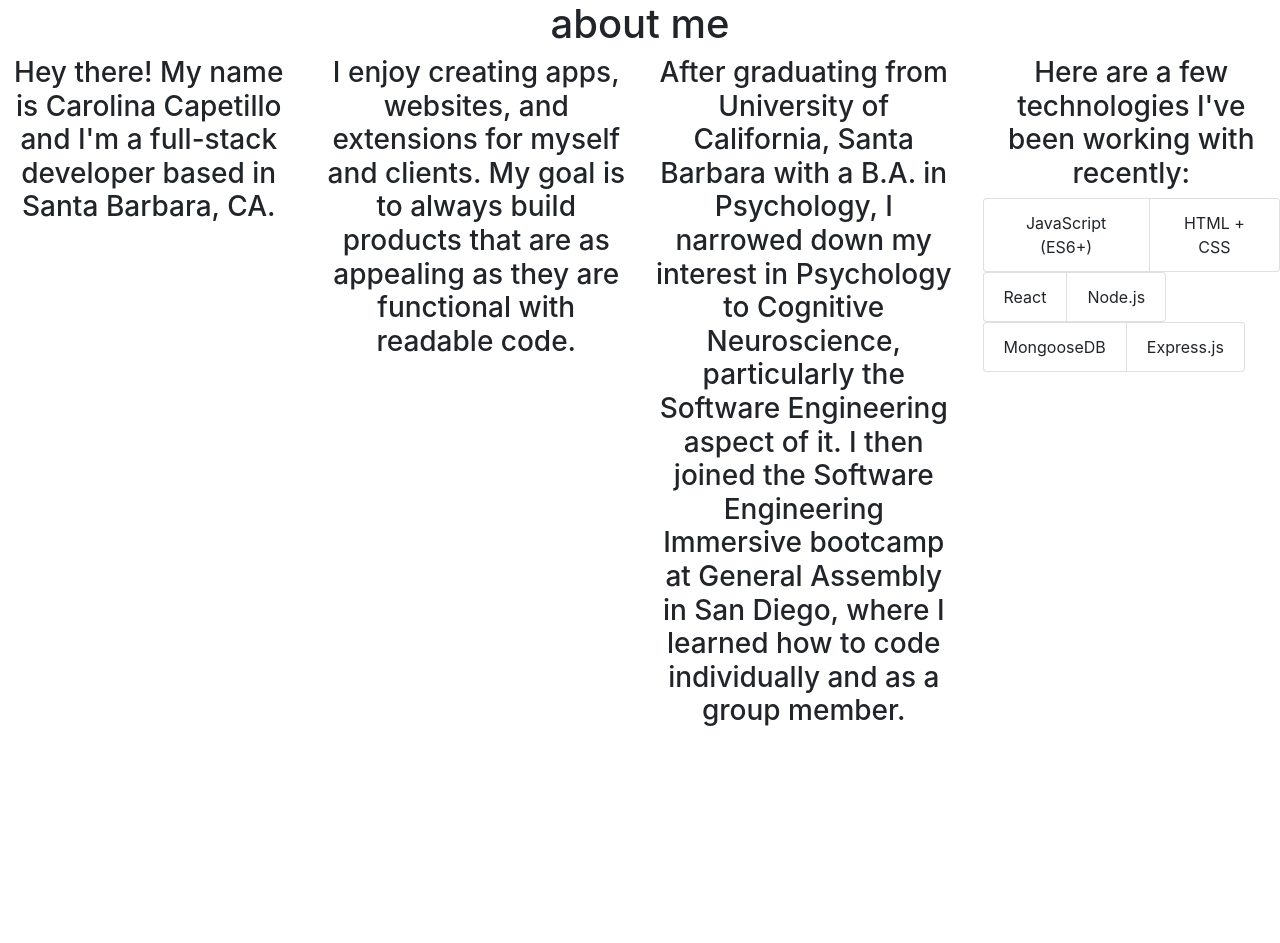
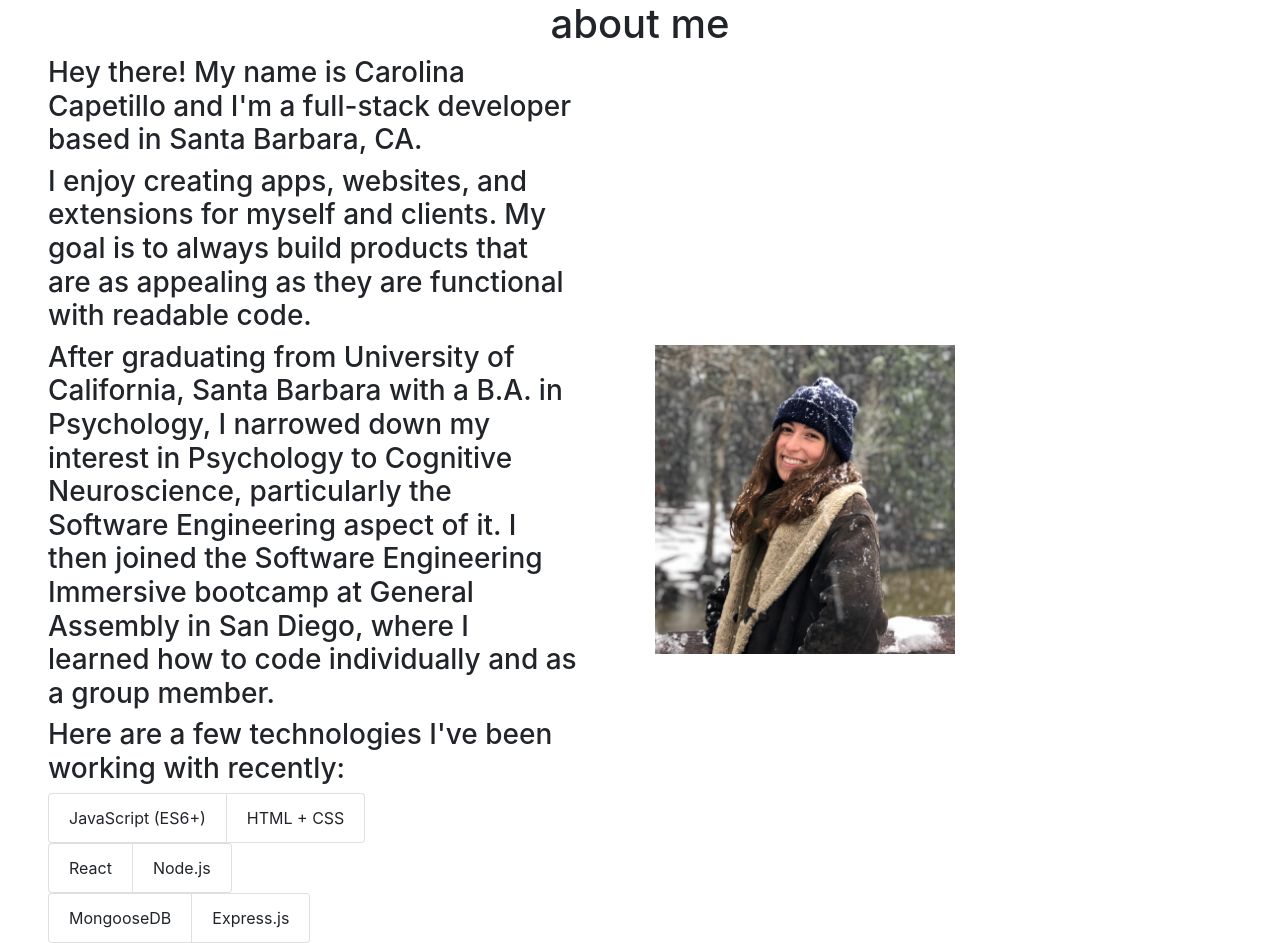
Before and after one commit to capetillo/carolina-portfolio, a React (Create React App) app: page / in a window 1280 px wide. Before the commit the page ends 800 px from the top, so only its background shows below. Built offline with nearby package versions, Linux system fonts and the light colour scheme.

Commit message:
adds photo and centers it on x-axis with about me section

```diff
--- a/src/App.css
+++ b/src/App.css
@@ -1,38 +1,8 @@
-.App {
-  text-align: center;
+.aboutMe {
+  display: flex;
+  justify-content: space-between;
 }
 
-.App-logo {
-  height: 40vmin;
-  pointer-events: none;
+.caro {
+  width: 300px;
 }
-
-@media (prefers-reduced-motion: no-preference) {
-  .App-logo {
-    animation: App-logo-spin infinite 20s linear;
-  }
-}
-
-.App-header {
-  background-color: #282c34;
-  min-height: 100vh;
-  display: flex;
-  flex-direction: column;
-  align-items: center;
-  justify-content: center;
-  font-size: calc(10px + 2vmin);
-  color: white;
-}
-
-.App-link {
-  color: #61dafb;
-}
-
-@keyframes App-logo-spin {
-  from {
-    transform: rotate(0deg);
-  }
-  to {
-    transform: rotate(360deg);
-  }
-}
--- a/src/App.js
+++ b/src/App.js
@@ -1,12 +1,23 @@
 import React from 'react';
-import logo from './logo.svg';
+import carolina from "../src/components/Images/carolina.jpg"
 import './App.css';
+import Header from './components/Header/Header'
 import About from './components/About/About'
+import {Row, Col} from 'react-bootstrap';
+
 
 function App() {
   return (
     <div className="App">
-      <About />
+      <Header />
+      <Row >
+        <Col sm={12} md={6}>
+          <About />
+        </Col>
+        <Col sm={12} md={6} className="align-self-center">
+          <img src={carolina} alt="Carolina, me, the creator of this portfolio" className="caro"/>
+        </Col>
+      </Row>
     </div>
   );
 }
--- a/src/components/About/About.css
+++ b/src/components/About/About.css
@@ -0,0 +1,11 @@
+.aboutMe {
+
+}
+
+.container {
+
+}
+
+.carolina {
+
+}
--- a/src/components/About/About.jsx
+++ b/src/components/About/About.jsx
@@ -1,33 +1,34 @@
 import React from 'react';
 import './About.css';
-import Header from './Header';
 import Bio from './Bio';
 import Interests from './Interests';
 import Education from './Education';
 import Technologies from './Technologies';
 import {Row, Col, Card, CardImg, CardText, CardBody,
-    CardTitle, CardSubtitle, Button, Container} from 'react-bootstrap';
+    CardTitle, CardSubtitle, Button} from 'react-bootstrap';
 
 
 const About = (props) => {
     return (
-        <div>
-            <Header/>
-        <Row>
+        <div className="aboutMe">
 
-            <Col>
+            <Row className="text-left px-5" >
+
+                <Col sm={12}>
                     <Bio />
                 </Col>
-            <Col>
+                <Col sm={12}>
                     <Interests />
                 </Col>
-            <Col>
+                <Col sm={12}>
                     <Education />
                 </Col>
-            <Col>
+                <Col sm={12}>
                     <Technologies />
                 </Col>
+
             </Row>
+
         </div>
     )
 }
--- /dev/null
+++ b/src/components/Header/Header.css
@@ -0,0 +1,3 @@
+.title {
+    text-align: center;
+}
--- a/src/components/About/Header.jsx
+++ b/src/components/Header/Header.jsx
@@ -1,8 +1,9 @@
 import React from 'react';
+import './Header.css';
 
 const Header = (props) => {
     return (
-    <div>
+    <div className="title">
         <h1>about me</h1>
     </div>
     )
```
Also changed, not shown: src/components/Images/carolina.jpg (added). Lines whose indentation alone changed are shown as unchanged.
